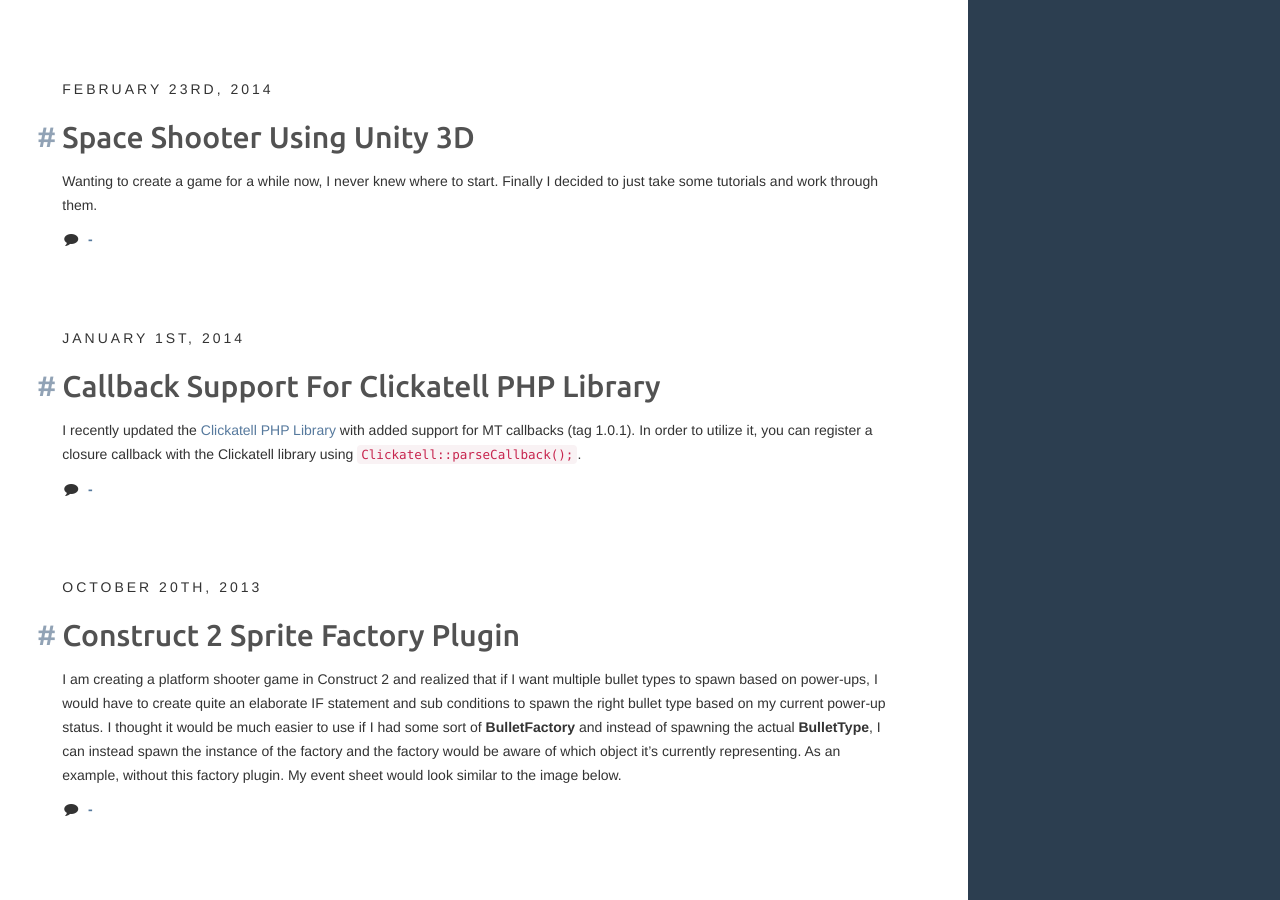
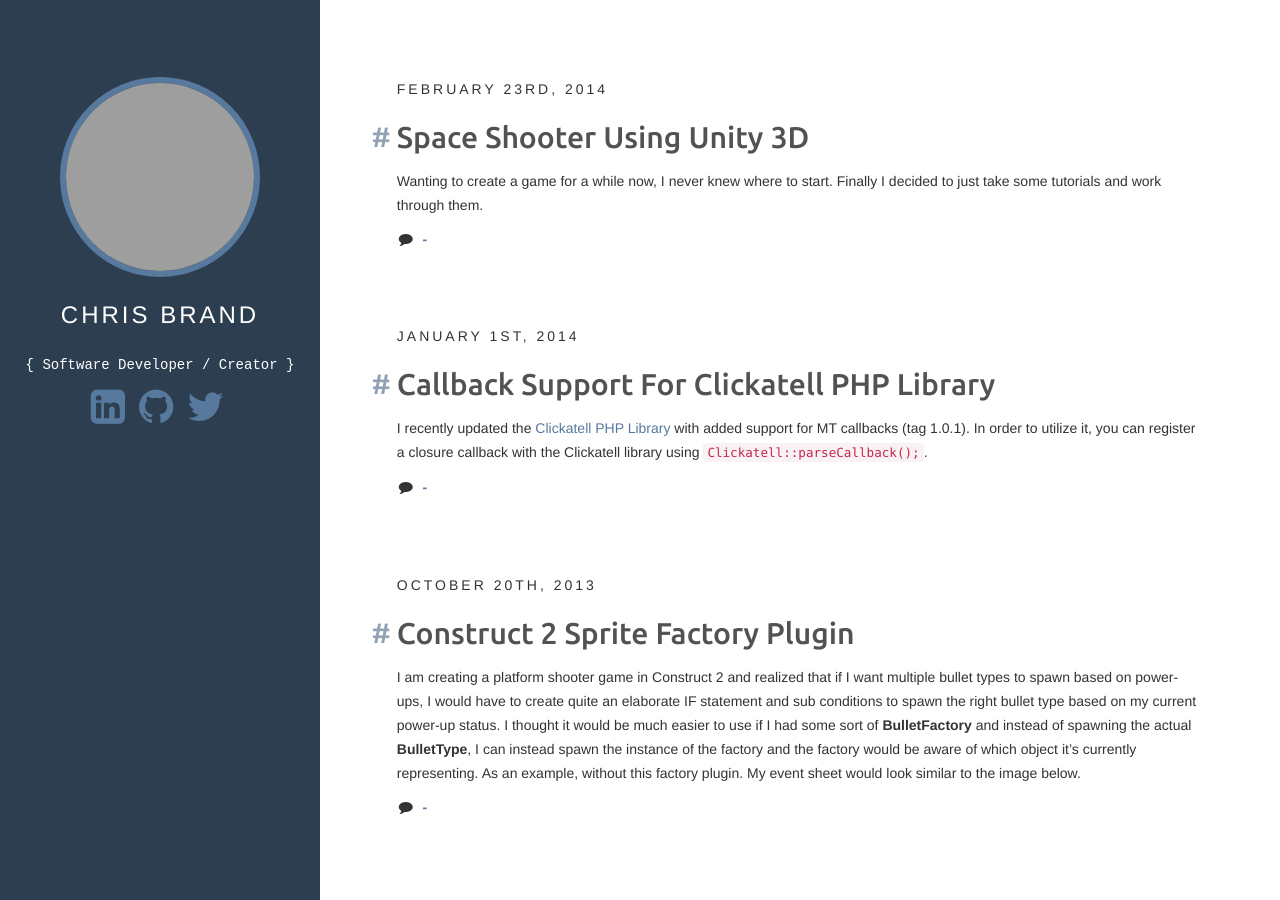
Before and after one commit to arcturial/arcturial.github.io, a Jekyll site: the page built from index.html, in a window 1280 px wide and 900 px high. Built offline with Jekyll 4.4.1, drawn with Linux system fonts in a browser that asks for light colours; nearby versions of some CDN libraries; the list of posts is cut into pages by our own code; comment, search, counter and statistics services are not loaded; grey boxes are pictures that could not be loaded.

Commit message:
Revert row formatting until I find something better.

```diff
--- a/_layouts/default.html
+++ b/_layouts/default.html
@@ -11,13 +11,12 @@
         </div>
     </nav>
 
-    <div class="row">
-        <div class="col-md-3 sidebar">
-            {% include sidebar.html %}
-        </div>
-        <div class="col-md-9 default-content">
-            {{ content }}
-        </div>
+    <div class="col-sm-3 sidebar hidden-xs">
+        {% include sidebar.html %}
+    </div>
+
+    <div class="col-sm-9 col-sm-offset-3 default-content">
+        {{ content }}
     </div>
 
     {% include footer.html %}
```
